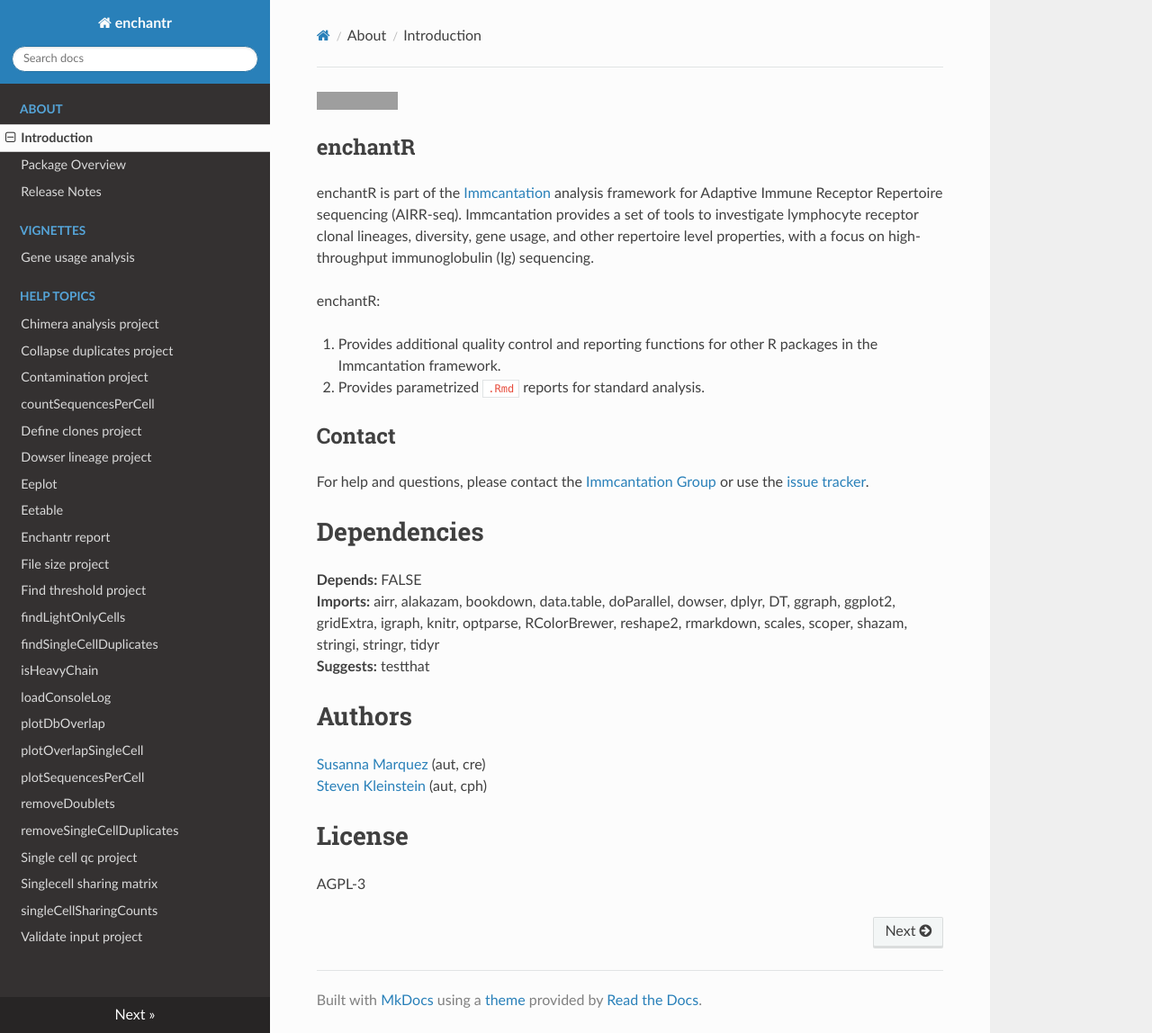
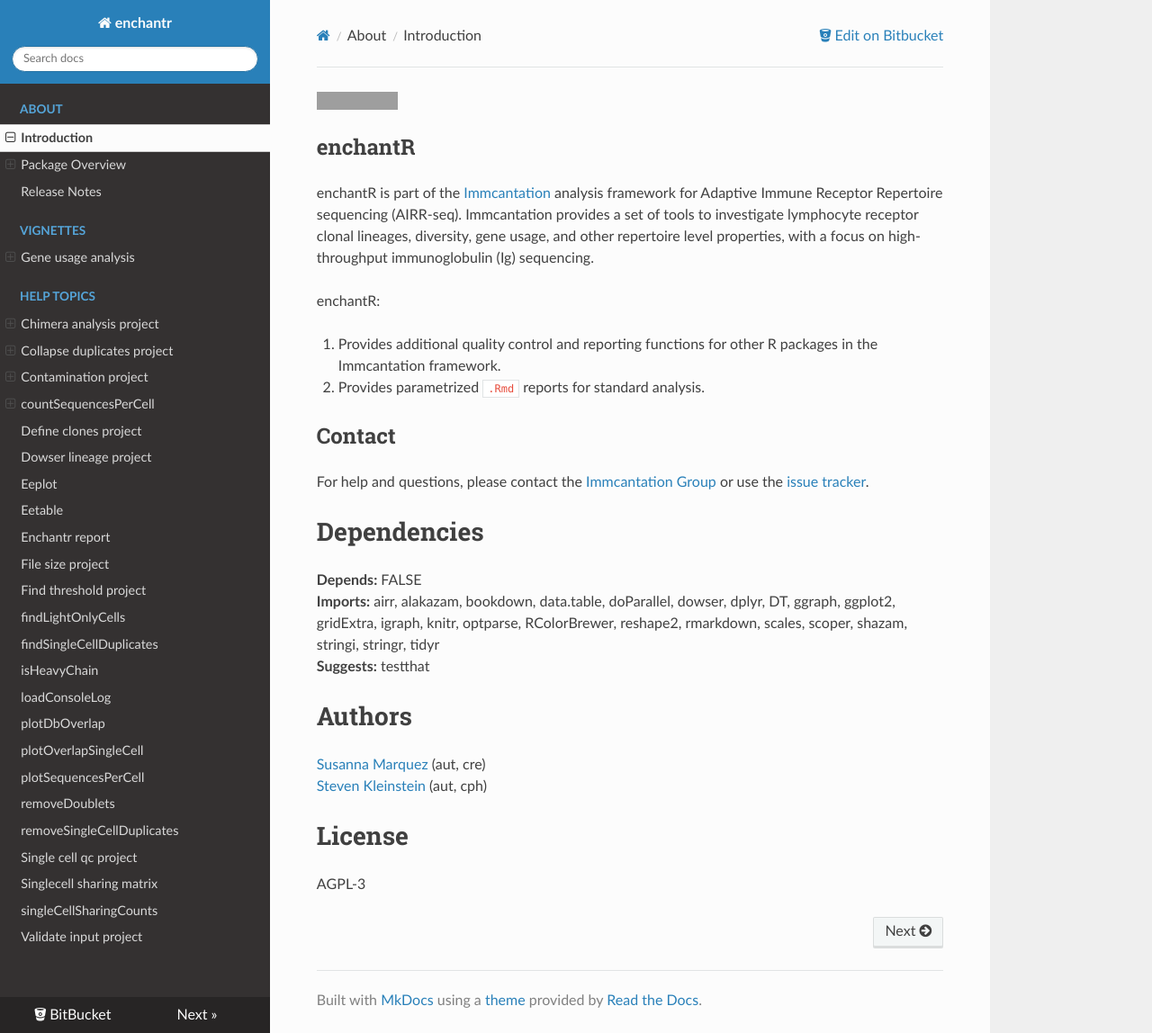
Before and after one commit to immcantation/enchantr, an MkDocs documentation site: the page built from docs/index.md, in a window 1280 px wide and 1148 px high. Shown: the whole window at 90% size. Built offline with MkDocs 1.6.1, drawn with Linux system fonts in a browser that asks for light colours; nearby versions of some CDN libraries; part of the change alters nothing that is shown; grey boxes are pictures that could not be loaded.

Commit message:
docs same settings as other packages

```diff
--- a/mkdocs.yml
+++ b/mkdocs.yml
@@ -1,15 +1,22 @@
-theme: readthedocs
 site_name: enchantr
-docs_dir: docs
+site_url: https://enchantr.readthedocs.io
+site_favicon: img/favicon.ico
+repo_url: https://bitbucket.org/kleinstein/enchantr
+edit_uri: src/master/docs/
+theme:
+  name: readthedocs
+  navigation_depth: 2
+  collapse_navigation: False
+  titles_only: False
 markdown_extensions:
   - def_list
   - sane_lists
   - smarty
   - toc:
-      permalink: True
       baselevel: 1
       toc_depth: 1-4
       permalink: True
+docs_dir: 'docs'
 nav:
   - 'About':
     - 'Introduction': index.md
```
Also changed, not shown: 1 other file.
